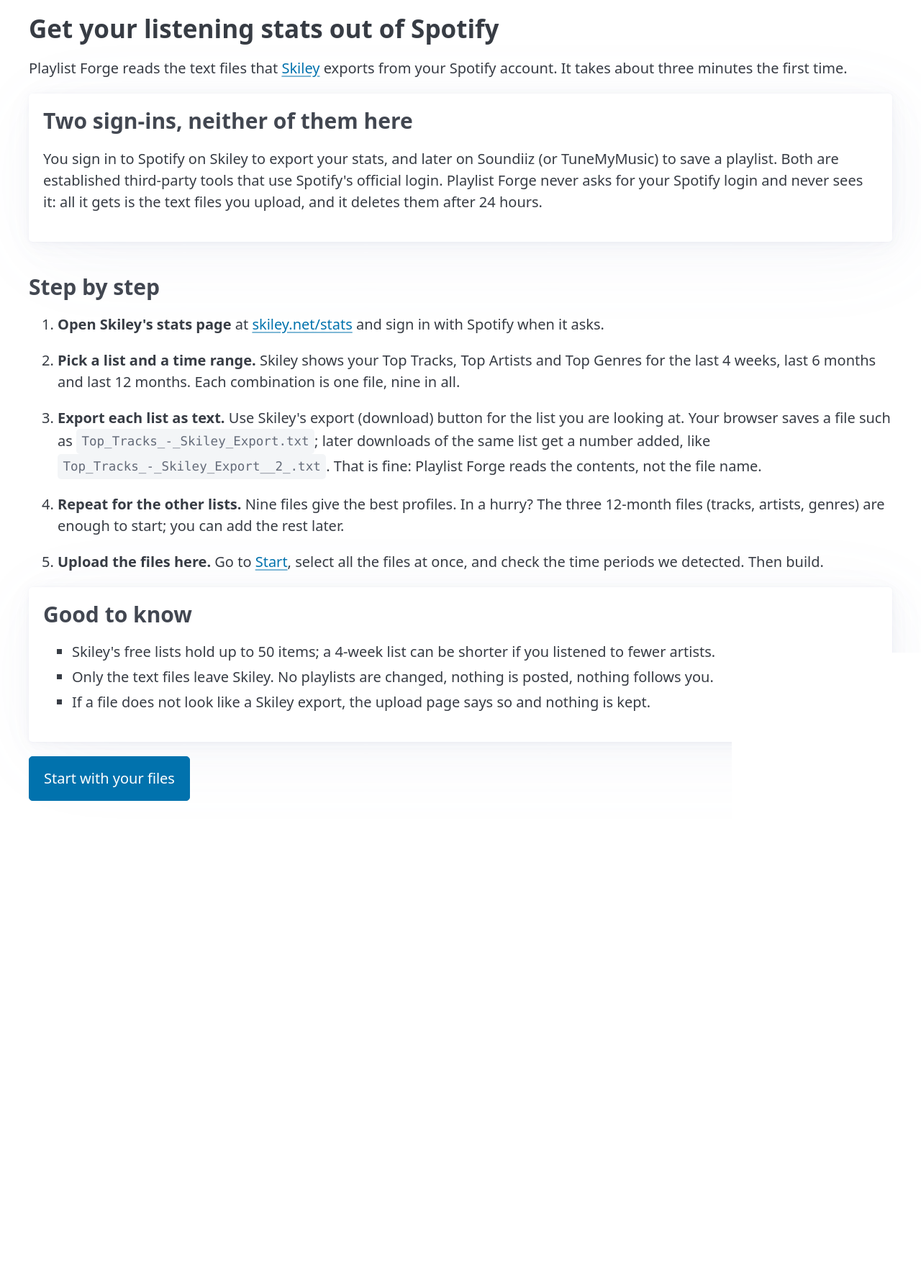
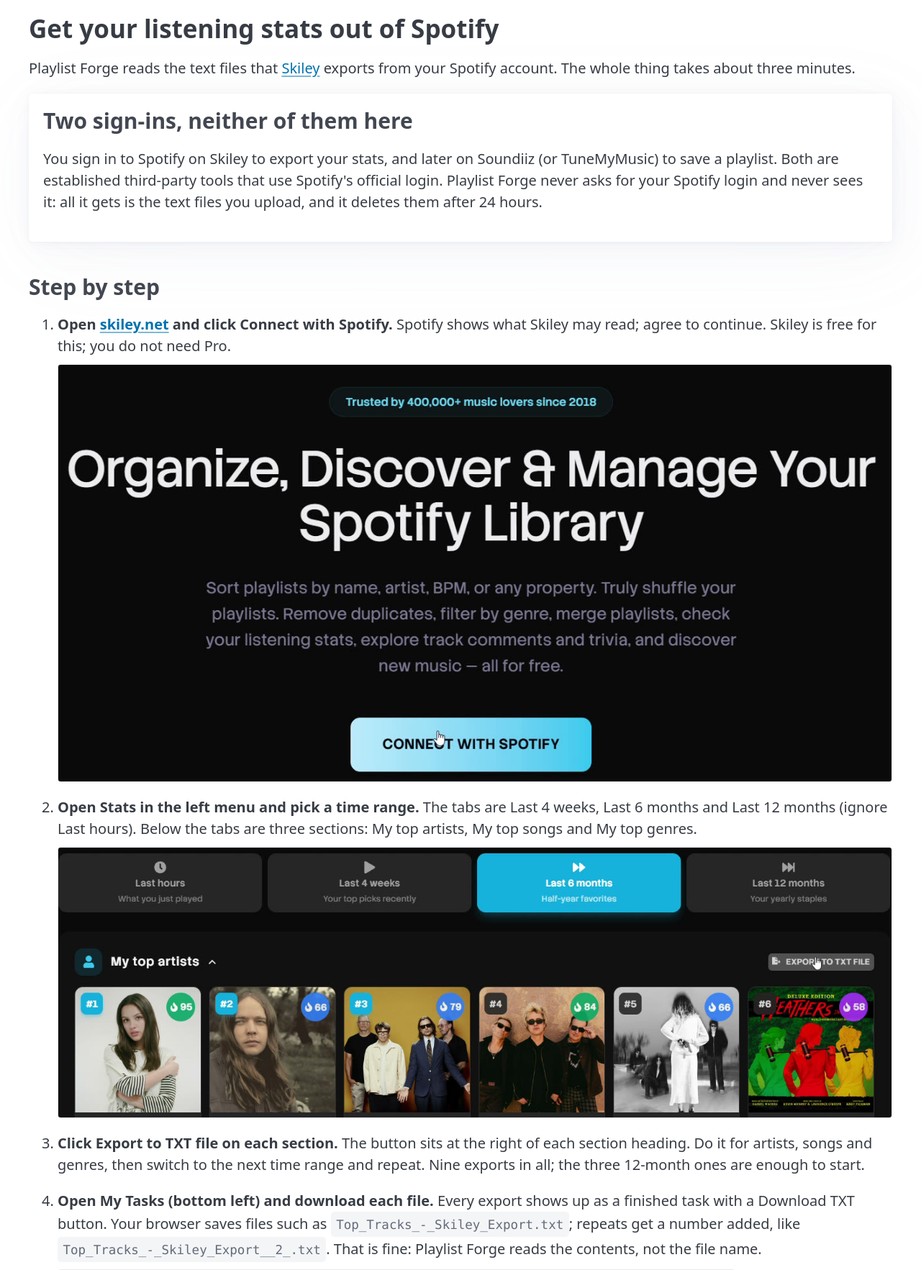
Before and after one commit to Zahalol/playlist-forge, a FastAPI app: page /guide in a window 1280 px wide. Shown: the part 110-1875 px from the top of the page at 72% size. Before the commit the page ends 1223 px from the top, so only its background shows below. Run offline with FastAPI, Linux system fonts and the light colour scheme; some libraries are stand-ins or nearby versions.

Commit message:
Guide: Skiley screenshots from Mike's recording; steps match Skiley's real export flow
Co-Authored-By: Claude Fable 5.1 <noreply@anthropic.com>

```diff
--- a/app/web/templates/guide.html
+++ b/app/web/templates/guide.html
@@ -2,7 +2,7 @@
 {% block title %}Export guide - Playlist Forge{% endblock %}
 {% block content %}
 <h2>Get your listening stats out of Spotify</h2>
-<p>Playlist Forge reads the text files that <a href="https://skiley.net/stats" target="_blank" rel="noopener">Skiley</a> exports from your Spotify account. It takes about three minutes the first time.</p>
+<p>Playlist Forge reads the text files that <a href="https://skiley.net/stats" target="_blank" rel="noopener">Skiley</a> exports from your Spotify account. The whole thing takes about three minutes.</p>
 
 <article>
   <h3>Two sign-ins, neither of them here</h3>
@@ -12,19 +12,19 @@
 <h3>Step by step</h3>
 <ol class="guide">
   <li>
-    <strong>Open Skiley's stats page</strong> at <a href="https://skiley.net/stats" target="_blank" rel="noopener">skiley.net/stats</a> and sign in with Spotify when it asks.
-    {% if "01-skiley-login.png" in shots %}<figure><img src="/static/guide/01-skiley-login.png" alt="Skiley's stats page with the Spotify sign-in button" loading="lazy"></figure>{% endif %}
+    <strong>Open <a href="https://skiley.net" target="_blank" rel="noopener">skiley.net</a> and click Connect with Spotify.</strong> Spotify shows what Skiley may read; agree to continue. Skiley is free for this; you do not need Pro.
+    {% if "01-skiley-login.jpg" in shots %}<figure><img src="/static/guide/01-skiley-login.jpg" alt="Skiley's landing page with the Connect with Spotify button" loading="lazy"></figure>{% endif %}
   </li>
   <li>
-    <strong>Pick a list and a time range.</strong> Skiley shows your Top Tracks, Top Artists and Top Genres for the last 4 weeks, last 6 months and last 12 months. Each combination is one file, nine in all.
-    {% if "02-skiley-lists.png" in shots %}<figure><img src="/static/guide/02-skiley-lists.png" alt="Skiley's Top Tracks list with the time range selector" loading="lazy"></figure>{% endif %}
+    <strong>Open Stats in the left menu and pick a time range.</strong> The tabs are Last 4 weeks, Last 6 months and Last 12 months (ignore Last hours). Below the tabs are three sections: My top artists, My top songs and My top genres.
+    {% if "02-skiley-lists.jpg" in shots %}<figure><img src="/static/guide/02-skiley-lists.jpg" alt="Skiley's Stats page: time range tabs and the My top artists section with its Export to TXT file button" loading="lazy"></figure>{% endif %}
   </li>
   <li>
-    <strong>Export each list as text.</strong> Use Skiley's export (download) button for the list you are looking at. Your browser saves a file such as <code>Top_Tracks_-_Skiley_Export.txt</code>; later downloads of the same list get a number added, like <code>Top_Tracks_-_Skiley_Export__2_.txt</code>. That is fine: Playlist Forge reads the contents, not the file name.
-    {% if "03-skiley-export.png" in shots %}<figure><img src="/static/guide/03-skiley-export.png" alt="Skiley's export button" loading="lazy"></figure>{% endif %}
+    <strong>Click Export to TXT file on each section.</strong> The button sits at the right of each section heading. Do it for artists, songs and genres, then switch to the next time range and repeat. Nine exports in all; the three 12-month ones are enough to start.
   </li>
   <li>
-    <strong>Repeat for the other lists.</strong> Nine files give the best profiles. In a hurry? The three 12-month files (tracks, artists, genres) are enough to start; you can add the rest later.
+    <strong>Open My Tasks (bottom left) and download each file.</strong> Every export shows up as a finished task with a Download TXT button. Your browser saves files such as <code>Top_Tracks_-_Skiley_Export.txt</code>; repeats get a number added, like <code>Top_Tracks_-_Skiley_Export__2_.txt</code>. That is fine: Playlist Forge reads the contents, not the file name.
+    {% if "03-skiley-export.jpg" in shots %}<figure><img src="/static/guide/03-skiley-export.jpg" alt="Skiley's Tasks panel listing finished exports, each with a Download TXT button" loading="lazy"></figure>{% endif %}
   </li>
   <li>
     <strong>Upload the files here.</strong> Go to <a href="/upload">Start</a>, select all the files at once, and check the time periods we detected. Then build.
```
Also changed, not shown: HANDOFF.md (+2 -2 lines), TODO.md (+1 -1 lines), docs/PLAN.md (+1 -1 lines), app/web/static/guide/01-skiley-login.jpg (added), app/web/static/guide/02-skiley-lists.jpg (added), app/web/static/guide/03-skiley-export.jpg (added), app/web/static/guide/README.md.
